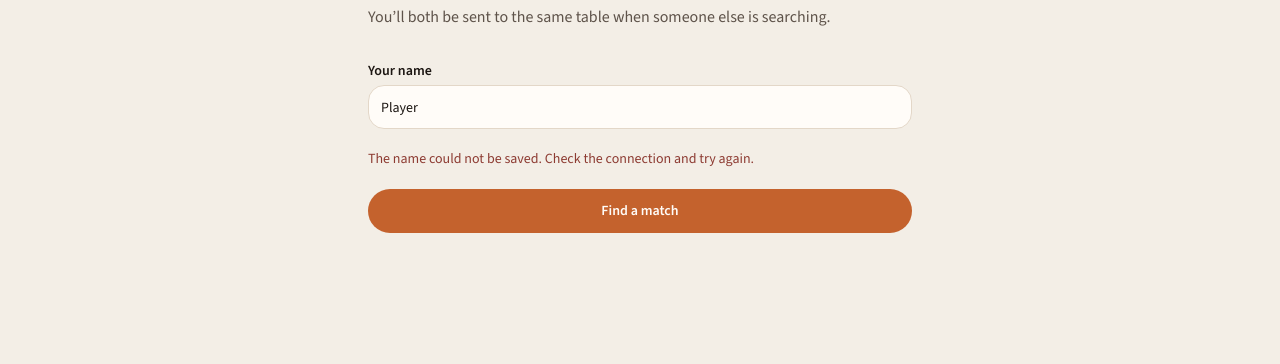
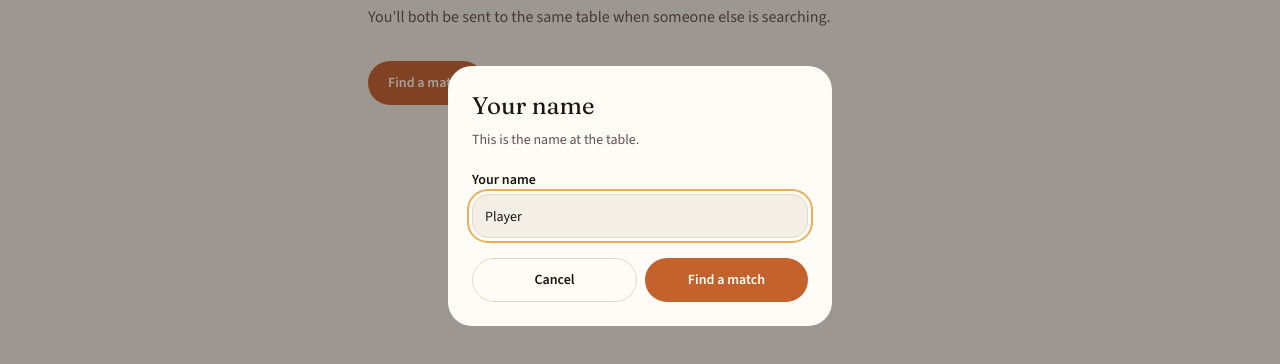
Before and after one commit to Tissuesurgeon/playoware, a Next.js app: page /play/queue in a window 1280 px wide. Both pictures are taken after a click on the button "Find a match". Shown: the part 204-568 px from the top of the page. Built offline with nearby package versions, Linux system fonts and the light colour scheme; no server answers; the database is empty.

Commit message:
fix: change the player name input style

```diff
--- a/src/app/join/[token]/page.tsx
+++ b/src/app/join/[token]/page.tsx
@@ -3,7 +3,7 @@
 import Link from "next/link";
 import { useParams, useRouter } from "next/navigation";
 import { useEffect, useState } from "react";
-import { PlayerNameField } from "@/components/play/PlayerNameField";
+import { NamePrompt } from "@/components/play/NamePrompt";
 import { Button } from "@/components/ui/Button";
 import { loadName, saveDisplayName } from "@/lib/start-game";
 
@@ -13,6 +13,7 @@ export default function JoinPage() {
   const [name, setName] = useState("");
   const [error, setError] = useState<string | null>(null);
   const [pending, setPending] = useState(false);
+  const [askName, setAskName] = useState(false);
 
   useEffect(() => {
     void loadName().then(setName);
@@ -21,11 +22,28 @@ export default function JoinPage() {
   return (
     <main className="mx-auto max-w-xl px-4 py-14">
       <h1 className="font-serif text-5xl">Join the table</h1>
-      <p className="mt-3 text-ink-soft">Enter your name, then sit down. The invitation works once.</p>
-      <form
-        className="mt-8 flex flex-col gap-5"
-        onSubmit={(event) => {
-          event.preventDefault();
+      <p className="mt-3 text-ink-soft">Sit down when you’re ready. The invitation works once.</p>
+      <div className="mt-8 flex flex-col items-start gap-5">
+        {error && !askName ? <p className="text-sm text-bad">{error}</p> : null}
+        <Button type="button" onClick={() => setAskName(true)}>
+          Sit down
+        </Button>
+        <Link href="/play" className="text-sm font-semibold text-ink-soft">
+          Back to play
+        </Link>
+      </div>
+      <NamePrompt
+        open={askName}
+        name={name}
+        onChange={setName}
+        pending={pending}
+        error={error}
+        confirmLabel="Sit down"
+        onClose={() => {
+          if (pending) return;
+          setAskName(false);
+        }}
+        onConfirm={() => {
           const token = params.token;
           if (!token) return;
           setPending(true);
@@ -56,16 +74,7 @@ export default function JoinPage() {
               });
           });
         }}
-      >
-        <PlayerNameField name={name} onChange={setName} />
-        {error ? <p className="text-sm text-bad">{error}</p> : null}
-        <Button type="submit" disabled={pending || !name.trim()}>
-          Sit down
-        </Button>
-        <Link href="/play" className="text-sm font-semibold text-ink-soft">
-          Back to play
-        </Link>
-      </form>
+      />
     </main>
   );
 }
--- a/src/app/play/friend/page.tsx
+++ b/src/app/play/friend/page.tsx
@@ -3,7 +3,7 @@
 import { useRouter } from "next/navigation";
 import { useEffect, useState } from "react";
 import { rememberInvite } from "@/components/online/OnlineMatch";
-import { PlayerNameField } from "@/components/play/PlayerNameField";
+import { NamePrompt } from "@/components/play/NamePrompt";
 import { Button } from "@/components/ui/Button";
 import { loadName, saveDisplayName } from "@/lib/start-game";
 
@@ -12,6 +12,7 @@ export default function PlayFriendPage() {
   const [name, setName] = useState("");
   const [error, setError] = useState<string | null>(null);
   const [pending, setPending] = useState(false);
+  const [askName, setAskName] = useState(false);
 
   useEffect(() => {
     void loadName().then(setName);
@@ -23,10 +24,24 @@ export default function PlayFriendPage() {
       <p className="mt-3 max-w-md text-ink-soft">
         Create a private table and send the link. Your friend opens it on their own device.
       </p>
-      <form
-        className="mt-8 flex flex-col gap-5"
-        onSubmit={(event) => {
-          event.preventDefault();
+      <div className="mt-8">
+        {error && !askName ? <p className="mb-4 text-sm text-bad">{error}</p> : null}
+        <Button type="button" onClick={() => setAskName(true)}>
+          Create invitation
+        </Button>
+      </div>
+      <NamePrompt
+        open={askName}
+        name={name}
+        onChange={setName}
+        pending={pending}
+        error={error}
+        confirmLabel="Create invitation"
+        onClose={() => {
+          if (pending) return;
+          setAskName(false);
+        }}
+        onConfirm={() => {
           setPending(true);
           setError(null);
           void saveDisplayName(name).then((saved) => {
@@ -52,13 +67,7 @@ export default function PlayFriendPage() {
               });
           });
         }}
-      >
-        <PlayerNameField name={name} onChange={setName} />
-        {error ? <p className="text-sm text-bad">{error}</p> : null}
-        <Button type="submit" disabled={pending || !name.trim()}>
-          Create invitation
-        </Button>
-      </form>
+      />
     </main>
   );
 }
--- a/src/app/play/queue/page.tsx
+++ b/src/app/play/queue/page.tsx
@@ -2,7 +2,7 @@
 
 import { useRouter } from "next/navigation";
 import { useEffect, useState } from "react";
-import { PlayerNameField } from "@/components/play/PlayerNameField";
+import { NamePrompt } from "@/components/play/NamePrompt";
 import { Button } from "@/components/ui/Button";
 import { loadName, saveDisplayName } from "@/lib/start-game";
 import { socketUrl } from "@/realtime/browser";
@@ -11,6 +11,7 @@ export default function QueuePage() {
   const router = useRouter();
   const [name, setName] = useState("");
   const [searching, setSearching] = useState(false);
+  const [askName, setAskName] = useState(false);
   const [pending, setPending] = useState(false);
   const [error, setError] = useState<string | null>(null);
 
@@ -76,10 +77,24 @@ export default function QueuePage() {
         <p className="text-xs font-semibold tracking-[0.18em] text-forest uppercase">Quick match</p>
         <h1 className="mt-3 font-serif text-5xl">Find an opponent</h1>
         <p className="mt-3 text-ink-soft">You’ll both be sent to the same table when someone else is searching.</p>
-        <form
-          className="mt-8 flex flex-col gap-5"
-          onSubmit={(event) => {
-            event.preventDefault();
+        <div className="mt-8">
+          {error && !askName ? <p className="mb-4 text-sm text-bad">{error}</p> : null}
+          <Button type="button" onClick={() => setAskName(true)}>
+            Find a match
+          </Button>
+        </div>
+        <NamePrompt
+          open={askName}
+          name={name}
+          onChange={setName}
+          pending={pending}
+          error={error}
+          confirmLabel="Find a match"
+          onClose={() => {
+            if (pending) return;
+            setAskName(false);
+          }}
+          onConfirm={() => {
             setPending(true);
             setError(null);
             void saveDisplayName(name).then((saved) => {
@@ -91,13 +106,7 @@ export default function QueuePage() {
               setSearching(true);
             });
           }}
-        >
-          <PlayerNameField name={name} onChange={setName} />
-          {error ? <p className="text-sm text-bad">{error}</p> : null}
-          <Button type="submit" disabled={pending || !name.trim()}>
-            Find a match
-          </Button>
-        </form>
+        />
       </main>
     );
   }
--- a/src/components/game/GameScreen.tsx
+++ b/src/components/game/GameScreen.tsx
@@ -55,6 +55,7 @@ export function GameScreen({ id }: { id: string }) {
   const [thinking, setThinking] = useState(false);
   const [notice, setNotice] = useState<string | null>(null);
   const [confirmResign, setConfirmResign] = useState(false);
+  const [confirmLeave, setConfirmLeave] = useState(false);
   const [saveState, setSaveState] = useState<"idle" | "saving" | "saved" | "error">("idle");
 
   useEffect(() => {
@@ -324,9 +325,9 @@ export function GameScreen({ id }: { id: string }) {
           href="/play"
           className="inline-flex min-h-11 items-center text-sm font-semibold text-ink-soft"
           onClick={(event) => {
-            if (state.status === "in_progress" && !window.confirm("Leave this game? You can resume it from home.")) {
-              event.preventDefault();
-            }
+            if (state.status !== "in_progress") return;
+            event.preventDefault();
+            setConfirmLeave(true);
           }}
         >
           ← Back
@@ -469,6 +470,22 @@ export function GameScreen({ id }: { id: string }) {
           <p className="mt-3 text-xs text-ink-soft">Keys 1–6 play the houses you still own, from the left.</p>
         </div>
       </section>
+      {confirmLeave && !over ? (
+        <div className="fixed inset-0 z-40 flex items-end justify-center bg-ink/40 p-4 sm:items-center" role="dialog" aria-modal="true" aria-labelledby="leave-title">
+          <div className="w-full max-w-sm rounded-3xl bg-paper p-6 shadow-xl">
+            <h2 id="leave-title" className="font-serif text-2xl">Leave this game?</h2>
+            <p className="mt-2 text-sm leading-6 text-ink-soft">The game stays on this device until it ends. You can resume it from the home page.</p>
+            <div className="mt-6 flex gap-3">
+              <Button variant="secondary" className="flex-1" onClick={() => setConfirmLeave(false)}>
+                Stay
+              </Button>
+              <Button className="flex-1" onClick={() => router.push("/play")}>
+                Leave
+              </Button>
+            </div>
+          </div>
+        </div>
+      ) : null}
       {confirmResign && !over ? (
         <div className="fixed inset-0 z-40 flex items-end justify-center bg-ink/40 p-4 sm:items-center" role="dialog" aria-modal="true" aria-labelledby="resign-title">
           <div className="w-full max-w-sm rounded-3xl bg-paper p-6">
--- /dev/null
+++ b/src/components/play/NamePrompt.tsx
@@ -0,0 +1,79 @@
+"use client";
+
+import { useEffect, useRef } from "react";
+import { Button } from "@/components/ui/Button";
+
+export function NamePrompt({
+  open,
+  name,
+  onChange,
+  pending = false,
+  error,
+  confirmLabel,
+  onClose,
+  onConfirm,
+}: {
+  open: boolean;
+  name: string;
+  onChange: (value: string) => void;
+  pending?: boolean;
+  error?: string | null;
+  confirmLabel: string;
+  onClose: () => void;
+  onConfirm: () => void;
+}) {
+  const inputRef = useRef<HTMLInputElement>(null);
+
+  useEffect(() => {
+    if (!open) return;
+    inputRef.current?.focus();
+  }, [open]);
+
+  if (!open) return null;
+
+  return (
+    <div className="fixed inset-0 z-40 flex items-end justify-center bg-ink/40 p-4 sm:items-center">
+      <form
+        role="dialog"
+        aria-modal="true"
+        aria-labelledby="name-prompt-title"
+        className="w-full max-w-sm rounded-3xl bg-paper p-6"
+        onKeyDown={(event) => {
+          if (event.key === "Escape" && !pending) onClose();
+        }}
+        onSubmit={(event) => {
+          event.preventDefault();
+          if (!name.trim() || pending) return;
+          onConfirm();
+        }}
+      >
+        <h2 id="name-prompt-title" className="font-serif text-2xl">
+          Your name
+        </h2>
+        <p className="mt-2 text-sm text-ink-soft">This is the name at the table.</p>
+        <label className="mt-5 block text-sm font-semibold">
+          Your name
+          <input
+            ref={inputRef}
+            value={name}
+            onChange={(event) => onChange(event.target.value)}
+            maxLength={24}
+            required
+            autoComplete="nickname"
+            placeholder="What should the table call you?"
+            className="mt-1 h-11 w-full rounded-2xl border border-line bg-cream px-3 font-normal"
+          />
+        </label>
+        {error ? <p className="mt-3 text-sm text-bad">{error}</p> : null}
+        <div className="mt-5 flex gap-2">
+          <Button type="button" variant="secondary" className="flex-1" disabled={pending} onClick={onClose}>
+            Cancel
+          </Button>
+          <Button type="submit" className="flex-1" disabled={pending || !name.trim()}>
+            {confirmLabel}
+          </Button>
+        </div>
+      </form>
+    </div>
+  );
+}
--- a/src/components/play/PlayerNameField.tsx
+++ /dev/null
@@ -1,24 +0,0 @@
-"use client";
-
-export function PlayerNameField({
-  name,
-  onChange,
-}: {
-  name: string;
-  onChange: (value: string) => void;
-}) {
-  return (
-    <label className="block text-sm font-semibold">
-      Your name
-      <input
-        value={name}
-        onChange={(event) => onChange(event.target.value)}
-        maxLength={24}
-        required
-        autoComplete="nickname"
-        placeholder="What should the table call you?"
-        className="mt-1 h-11 w-full rounded-2xl border border-line bg-paper px-3 font-normal"
-      />
-    </label>
-  );
-}
```
Also changed, not shown: src/app/play/ai/page.tsx (+27 -18 lines).
